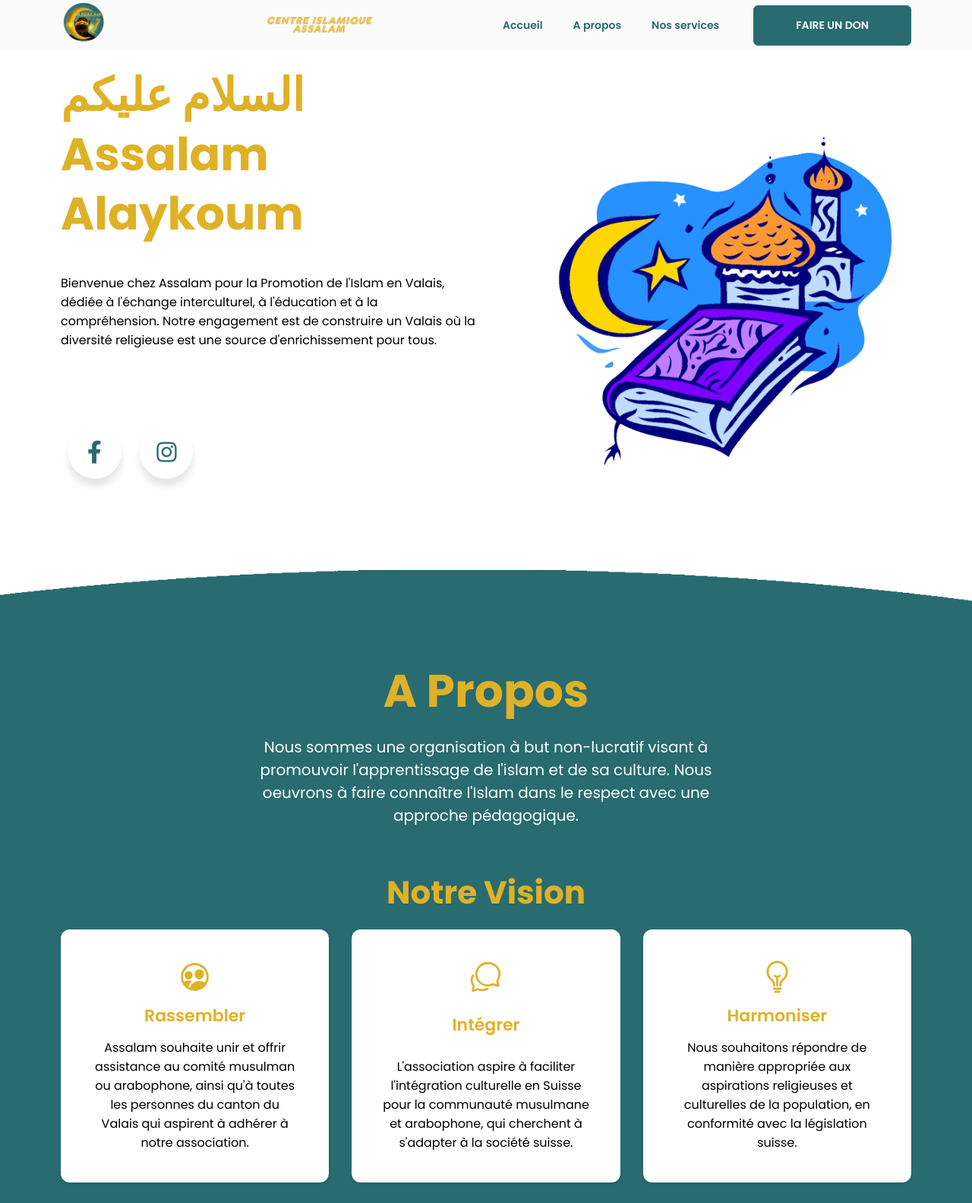
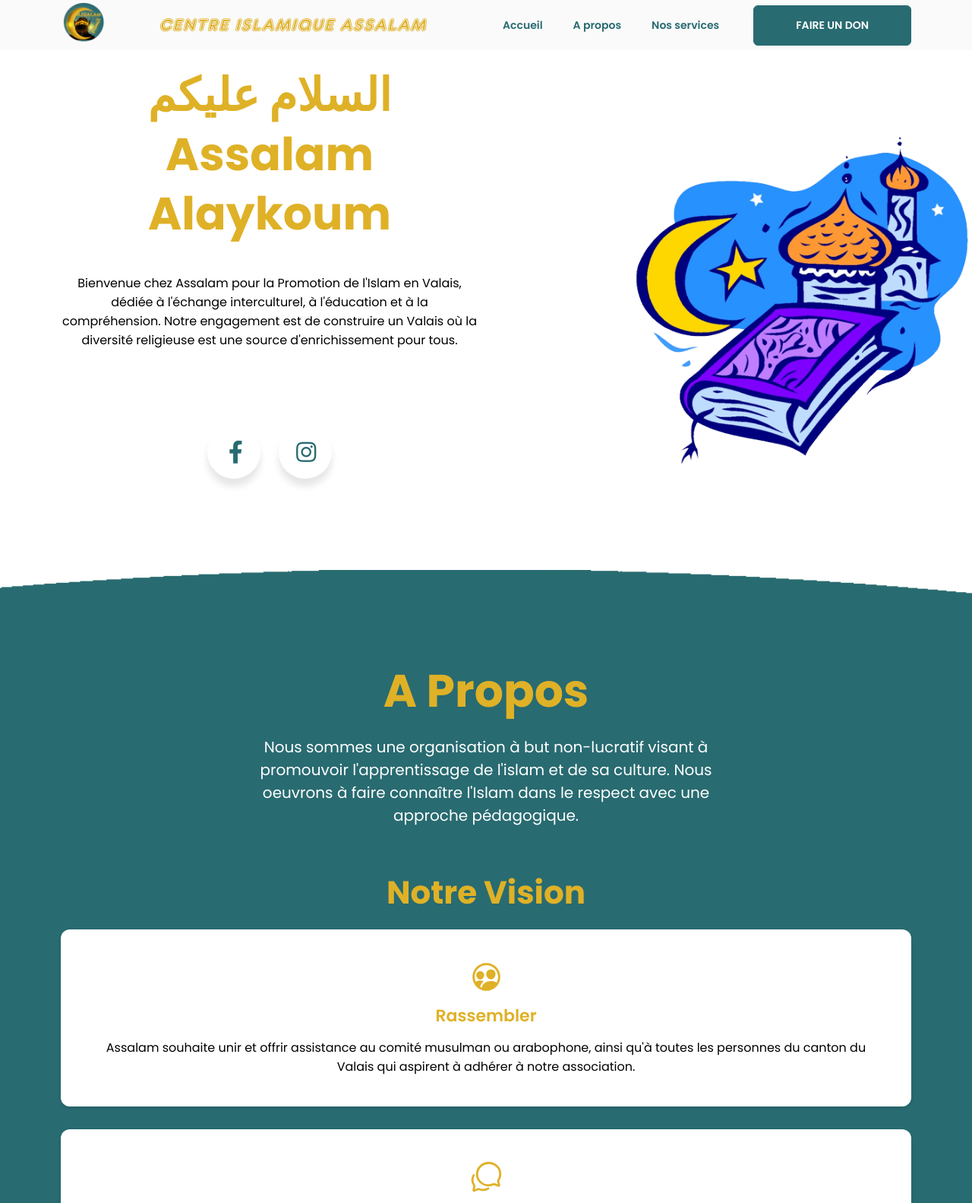
Before and after one commit to KevinCoppey/Centre-Assalam, a plain HTML site: page index.html in a window 1280 px wide. Shown: the top 1583 px of the page at 76% size. Drawn offline with nearby package versions, Linux system fonts and the light colour scheme.

Commit message:
probable final push
everything needed has been implemented

```diff
--- a/assets/css/style.css
+++ b/assets/css/style.css
@@ -299,7 +299,6 @@
 }
 
 .img-modal {
-  text-align: center;
   width: 100%;
   height: 100%;
   display: inline-flex;
@@ -328,8 +327,9 @@
 .title {
   font-family: "Frankfurter";
   font-style: italic;
-  font-size: 100%;
+  font-size: 25px;
   color: var(--islam-yellow);
+  overflow-wrap: break-word;
 }
 
 .row-title1 {
@@ -456,10 +456,6 @@
   margin-inline: auto;
 }
 
-.hero-banner {
-  display: none;
-}
-
 .shape-content {
   position: absolute;
   width: 900px;
@@ -501,7 +497,9 @@
 }
 
 .about-list {
-  display: grid;
+  display: flex;
+  flex-wrap: wrap;
+  justify-content: center;
   grid-template-columns: 1fr;
   gap: 30px;
 }
@@ -559,7 +557,6 @@
 
 .features {
   padding: 120px 0;
-  text-align: center;
 }
 
 .features .section-title {
@@ -574,6 +571,7 @@
 }
 
 .features-item {
+  text-align: center;
   margin-bottom: 100px;
 }
 
@@ -620,20 +618,21 @@
   );
   padding: 80px 36px;
   border-radius: 20px;
-  text-align: center;
 }
 
 .cta-title {
   color: var(--white);
-  font-size: var(--fs-1);
+  font-size: 60px;
   font-weight: var(--fw-600);
   line-height: 1.3;
   margin-bottom: 20px;
+  text-align: center;
 }
 
 .cta-text {
+  text-align: center;
   color: var(--white);
-  font-size: var(--fs-6);
+  font-size: 20px;
   margin-bottom: 50px;
 }
 
@@ -670,7 +669,6 @@
 .contact-title {
   color: var(--islam-yellow);
   margin-bottom: 60px;
-  text-align: center;
   font-weight: var(--fw-500) !important;
 }
 
@@ -820,7 +818,7 @@
  * responsive for larger than 450px
  */
 
-@media (min-width: 450px) {
+@media (min-width: 400px) {
   /**
    * CUSTOM PROPERTY
    */
@@ -849,9 +847,6 @@
   /**
    * HEADER
    */
-  .title {
-    font-size: 15px;
-  }
 
   .navbar {
     left: auto;
@@ -951,9 +946,7 @@
   /**
    * HEADER
    */
-  .title {
-    font-size: 20px;
-  }
+
   .navbar-wrapper {
     position: relative;
   }
@@ -967,7 +960,9 @@
    * HERO, ABOUT
    */
 
-  .hero-content,
+  .hero-content {
+    text-align: center;
+  }
   .about-bottom-content {
     text-align: left;
   }
@@ -1067,10 +1062,7 @@
   /**
    * HEADER
    */
-  .title {
-    font-size: 15px;
-    padding-left:70px;
-  }
+
   #faireundon {
     display: none;
   }
@@ -1115,15 +1107,16 @@
   }
 
   .hero-banner {
-    display: block;
+    display: flex;
     position: absolute;
     top: 50%;
     right: 0;
     transform: translateY(-50%);
-    width: 450px;
     padding-top: 500px;
     background: url("../images/islam_home.png") no-repeat;
     background-size: contain;
+    width: 35%;
+    height: auto;
   }
 
   /**
@@ -1161,7 +1154,6 @@
 
   .features :is(.section-title, .section-text) {
     max-width: 650px;
-    margin-inline: auto;
   }
 
   .features-item {
@@ -1250,6 +1242,7 @@
   /**
    * REUSED STYLE
    */
+}
 
 #faireundon {
   display: none;
@@ -1262,9 +1255,6 @@
 /**
    * HERO
    */
-  .hero-banner {
-    right: 100px;
-  }
 
 /**
    * ABOUT
@@ -1283,6 +1273,6 @@
 }
 
 .features :is(.section-title, .section-text) {
-    max-width: 850px;
+  text-align: center;
+  max-width: 100%;
 }
-}
--- a/index.html
+++ b/index.html
@@ -44,12 +44,14 @@
             <img
               onclick="window.scrollTop(0);"
               src="./assets/images/assalam_logo.png"
-              style="max-width: 3000%; max-height: auto;"
+              style="max-width: 3000%; max-height: auto"
             />
           </a>
         </div>
         <div class="row-title2">
-          <p class="title" style="text-align: center;">Centre islamique <br>Assalam </p>
+          <p class="title" style="text-align: center">
+            Centre islamique Assalam
+          </p>
         </div>
 
         <div class="navbar-wrapper">
@@ -95,7 +97,6 @@
           <div class="container">
             <div class="hero-content">
               <h1 class="h1 hero-title">السلام عليكم <br />Assalam alaykoum</h1>
-
               <p class="hero-text">
                 Bienvenue chez Assalam pour la Promotion de l'Islam en Valais,
                 dédiée à l'échange interculturel, à l'éducation et à la
@@ -328,8 +329,8 @@
 
     <!--
     - #FOOTER
-  -->
 
+ -->
     <footer>
       <div class="footer-top">
         <div class="container">
@@ -406,13 +407,20 @@
             </ul>
           </div>
           <iframe
-            src="https://www.google.com/maps/embed?pb=!1m18!1m12!1m3!1d193.4009979656407!2d7.531865938296139!3d46.29373204854465!2m3!1f0!2f0!3f0!3m2!1i1024!2i768!4f13.1!3m3!1m2!1s0x478f1fa9df2397f9%3A0x44de888c57305bac!2sYou&#39;r%20Dance!5e0!3m2!1sfr!2sch!4v1695818897080!5m2!1sfr!2sch"
-            style="border: 0; margin-top: 50px"
-            allowfullscreen=""
-            loading="lazy"
-            referrerpolicy="no-referrer-when-downgrade"
-          ></iframe>
+        src="https://www.google.com/maps/embed?pb=!1m18!1m12!1m3!1d193.4009979656407!2d7.531865938296139!3d46.29373204854465!2m3!1f0!2f0!3f0!3m2!1i1024!2i768!4f13.1!3m3!1m2!1s0x478f1fa9df2397f9%3A0x44de888c57305bac!2sYou&#39;r%20Dance!5e0!3m2!1sfr!2sch!4v1695818897080!5m2!1sfr!2sch"
+        style="
+          border: 0;
+          margin-top: 5px;
+          width: 100%;
+          height: 300px;
+          padding: 20px;
+        "
+        allowfullscreen=""
+        loading="lazy"
+        referrerpolicy="no-referrer-when-downgrade"
+      ></iframe>
         </div>
+
       </div>
 
       <div class="footer-bottom">
```
Lines whose indentation alone changed are shown as unchanged.
